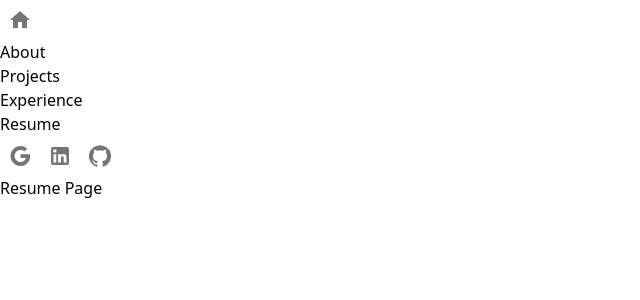
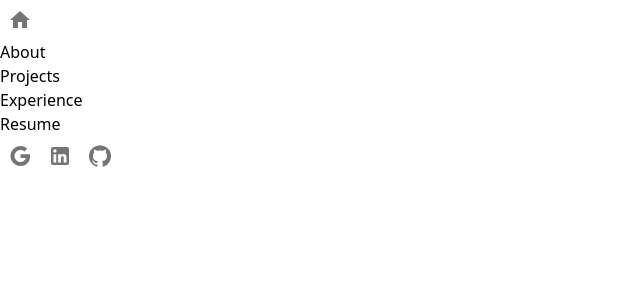
Before and after one commit to ethanlin03/ethanlin03.github.io, a React (Vite) app: page /resume in a window 1280 px wide. Shown: the top 300 px of the page, without its empty margins (0-640 px from the left). Built offline with nearby package versions, Linux system fonts and the light colour scheme.

Commit message:
Finished resume page

```diff
--- a/src/pages/ResumePage.jsx
+++ b/src/pages/ResumePage.jsx
@@ -1,10 +1,19 @@
 import NavBar from "../components/NavBar";
+import resume from "../assets/ethan_resume.pdf";
 
 const ResumePage = () => {
     return (
         <div>
             <NavBar/>
-            <h1 className="flex justify-center items-center h-screen">Resume Page</h1>
+            <div className="w-full h-[calc(100vh-100px)] flex justify-center items-center p-6">
+                <div className="max-w-2xl mx-auto w-full h-full">
+                    <iframe
+                        className="w-full h-full"
+                        src={`${resume}#view=FitH`}
+                        title="Resume"
+                    />
+                </div>
+            </div>
         </div>
     )
 };
```
Also changed, not shown: 1 other file (tests, documents, lock files or other folders).
